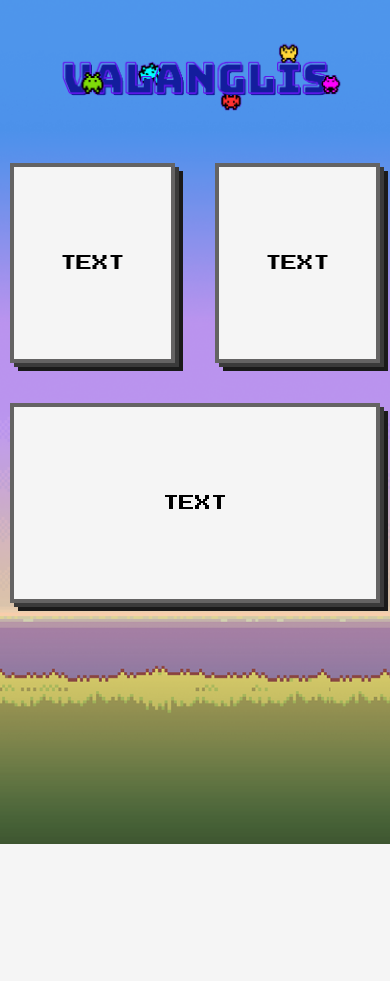
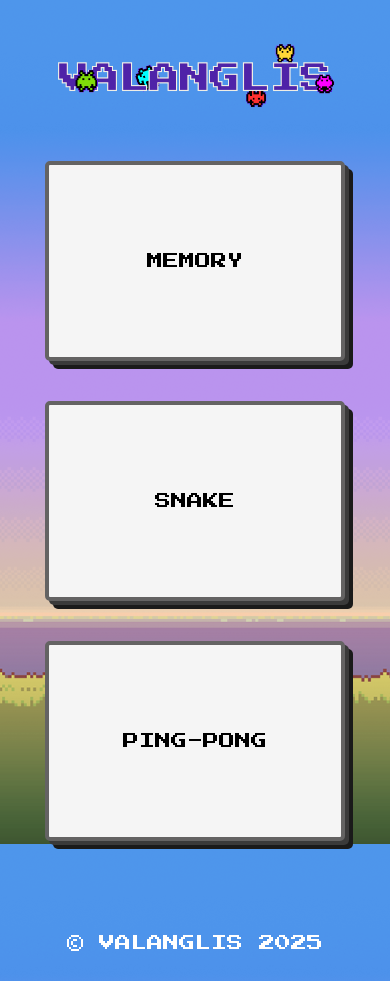
Before and after one commit to elisabethstagl/VALANGLIS, a PHP site: page / in a window 390 px wide. Before the commit the page ends 844 px from the top, so only its background shows below. Run offline with PHP 8.4, Linux system fonts and the light colour scheme.

Commit message:
responsive design, logo changes, box design

```diff
--- a/css/styles.css
+++ b/css/styles.css
@@ -1,6 +1,24 @@
 @import url(https://fonts.googleapis.com/css?family=Press+Start+2P);
-*{
+
+* {
     font-family: 'Press Start 2P', monospace;
+}
+
+html, body {
+    height: 100%;
+    margin: 0;
+    display: flex;
+    flex-direction: column;
+}
+
+.container {
+    flex: 1;
+}
+
+footer {
+    color: white;
+    text-align: center;
+    padding: 10px;
 }
 
 body {
@@ -11,12 +29,12 @@ body {
     background-position: center;
     background-attachment: fixed;
     padding: 0;
-    margin: 0;
 }
 
-.games-container{
+.games-container {
     margin-top: 40px;
-    gap: 20px;
+    gap: 30px;
+    margin-bottom: 80px;
 }
 
 .game-div {
@@ -26,8 +44,8 @@ body {
     text-align: center;
     font-family: 'Press Start 2P', cursive;
     padding: 20px;
-    margin: 10px;
-    width: 200px;
+    margin-top: 10px;
+    width: 300px;
     height: 200px;
     display: flex;
     align-items: center;
@@ -36,6 +54,7 @@ body {
     text-transform: uppercase;
     image-rendering: pixelated;
     transition: all 0.1s ease-in-out;
+    border-radius: 5px;
 }
 
 .game-div img {
@@ -68,3 +87,13 @@ body {
     width: 300px;
     height: auto;
 }
+
+
+/* Responsive styles - MOBILE */
+@media only screen and (max-width: 600px) {
+
+    .games-container {
+        margin-bottom: 80px;
+    }
+
+}
--- /dev/null
+++ b/footer.html
@@ -0,0 +1,22 @@
+<!DOCTYPE html>
+<html lang="en">
+
+<head>
+    <meta charset="UTF-8">
+    <meta http-equiv="X-UA-Compatible" content="IE=edge">
+    <meta name="viewport" content="width=device-width, initial-scale=1.0">
+    <link rel="stylesheet" href="./css/styles.css">
+    <title>Footer</title>
+</head>
+
+<body>
+    <footer class="text-center" id="footerLoad">
+        <div>
+            <p>
+                &copy; VALANGLIS 2025
+            </p>
+        </div>
+    </footer>
+</body>
+
+</html>
--- a/index.html
+++ b/index.html
@@ -10,8 +10,8 @@
     <script src="https://cdn.jsdelivr.net/npm/bootstrap@5.3.3/dist/js/bootstrap.bundle.min.js"
         integrity="sha384-YvpcrYf0tY3lHB60NNkmXc5s9fDVZLESaAA55NDzOxhy9GkcIdslK1eN7N6jIeHz"
         crossorigin="anonymous"></script>
+        <script src="https://code.jquery.com/jquery-3.6.0.min.js"></script>
     <link rel="stylesheet" href="./css/styles.css">
-
 </head>
 
 <body>
@@ -19,23 +19,27 @@
     <div class="container text-center">
         <div class="valanglis-logo-container">
             <a href="index.html">
-                <img class="valanglis-logo" src="./images/valanglis-logo-v2.png" alt="valanglis-logo">
+                <img class="valanglis-logo" src="./images/valanglis-logo-2.png" alt="valanglis-logo">
             </a>
         </div>
 
         <div class="row justify-content-center games-container">
-            <div class="col game-div">
-                text
+            <div class="col-md-4 col-sm-12 game-div">
+                Memory
             </div>
-            <div class="col game-div">
-                text
+            <div class="col-md-4 col-sm-12 game-div">
+                Snake
             </div>
-            <div class="col game-div">
-                text
+            <div class="col-md-4 col-sm-12 game-div">
+                Ping-Pong
             </div>
         </div>
     </div>
 
+    <div id="footer"></div>
+
 </body>
 
+<script src="./javascript/footer.js"></script>
+
 </html>
--- /dev/null
+++ b/javascript/footer.js
@@ -0,0 +1,4 @@
+
+$(document).ready(function(){
+    $("#footer").load("footer.html #footerLoad");
+});
```
Also changed, not shown: images/valanglis-logo-2.png (added).
